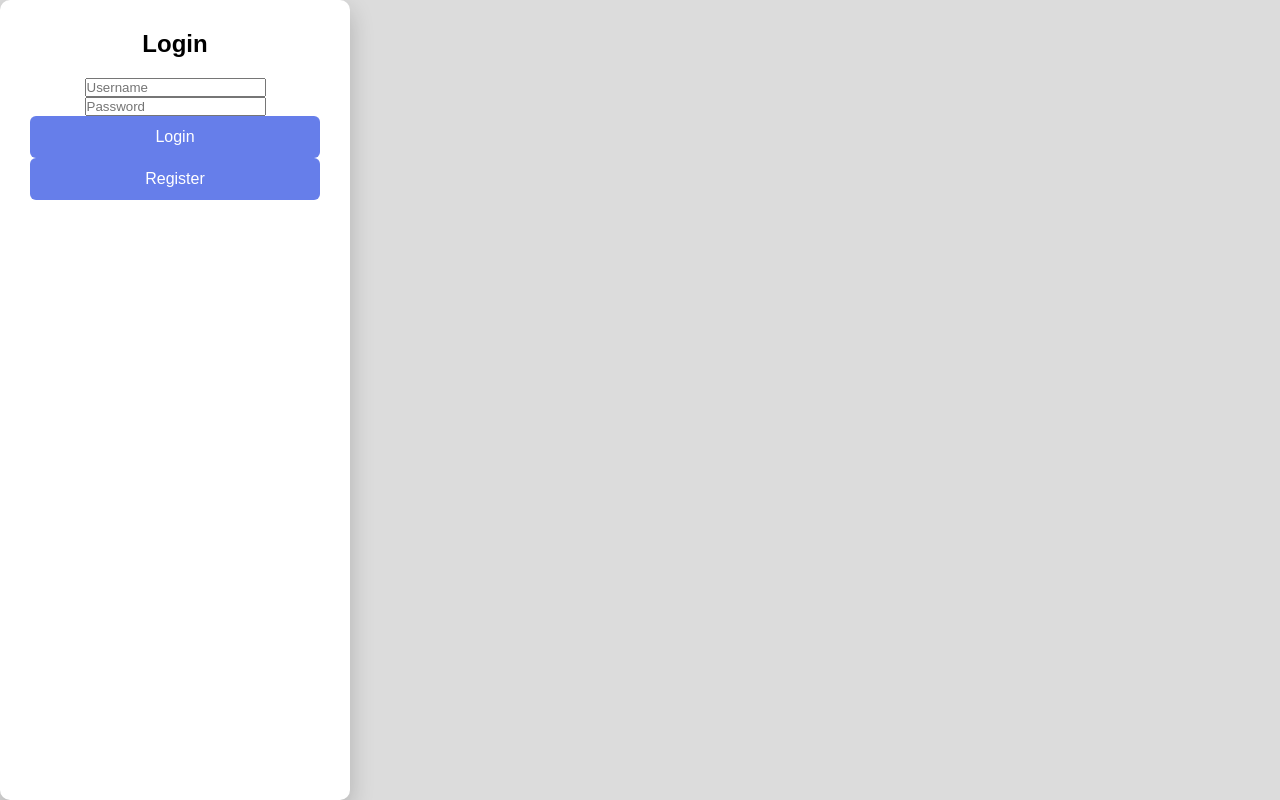
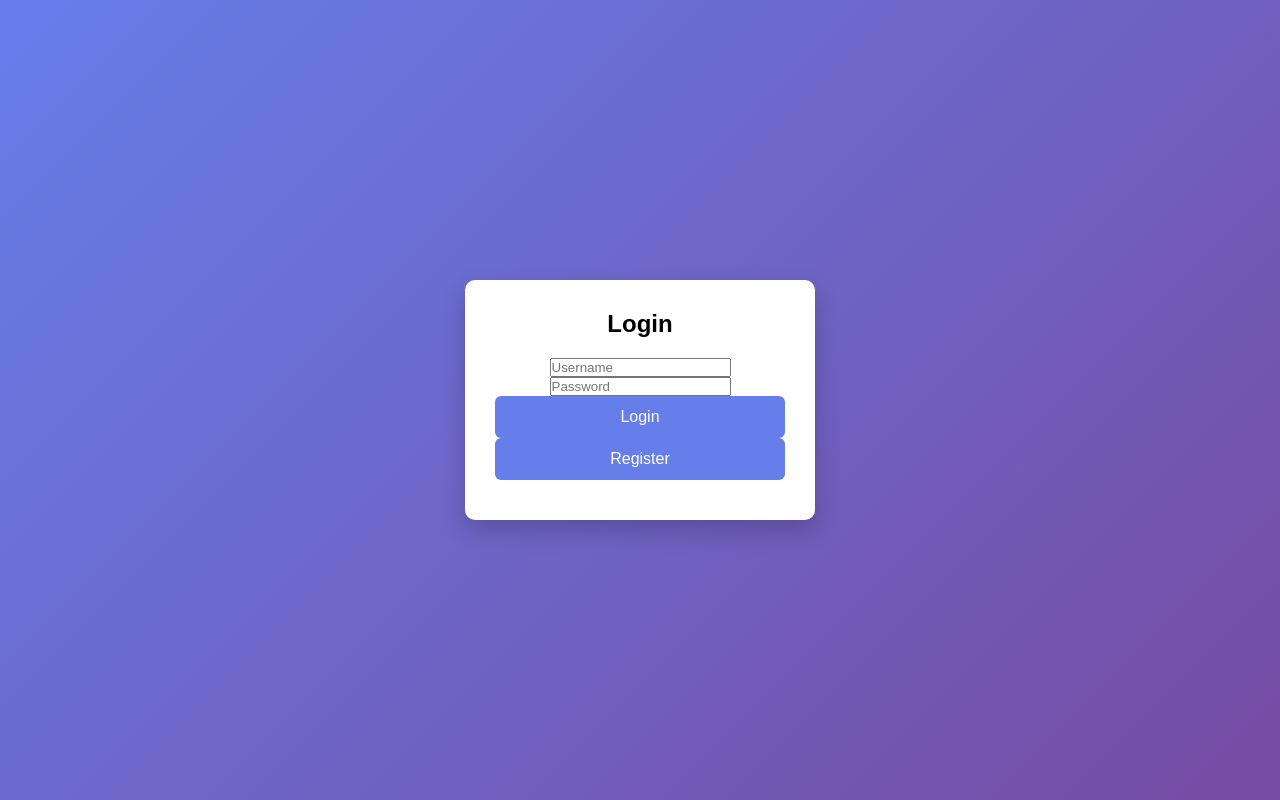
Before and after one commit to Yandboy/whatsapp-clone, a website: page public/index.html in a window 1280 px wide. Drawn offline with Linux system fonts and the light colour scheme.

Commit message:
Update index.html

```diff
--- a/public/index.html
+++ b/public/index.html
@@ -6,7 +6,7 @@
     <link rel="stylesheet" href="style.css" />
   </head>
   <body>
-    <div class="chat-container">
+    <div class="auth-container">
       <div class="auth-box">
         <h2>Login</h2>
 
```
